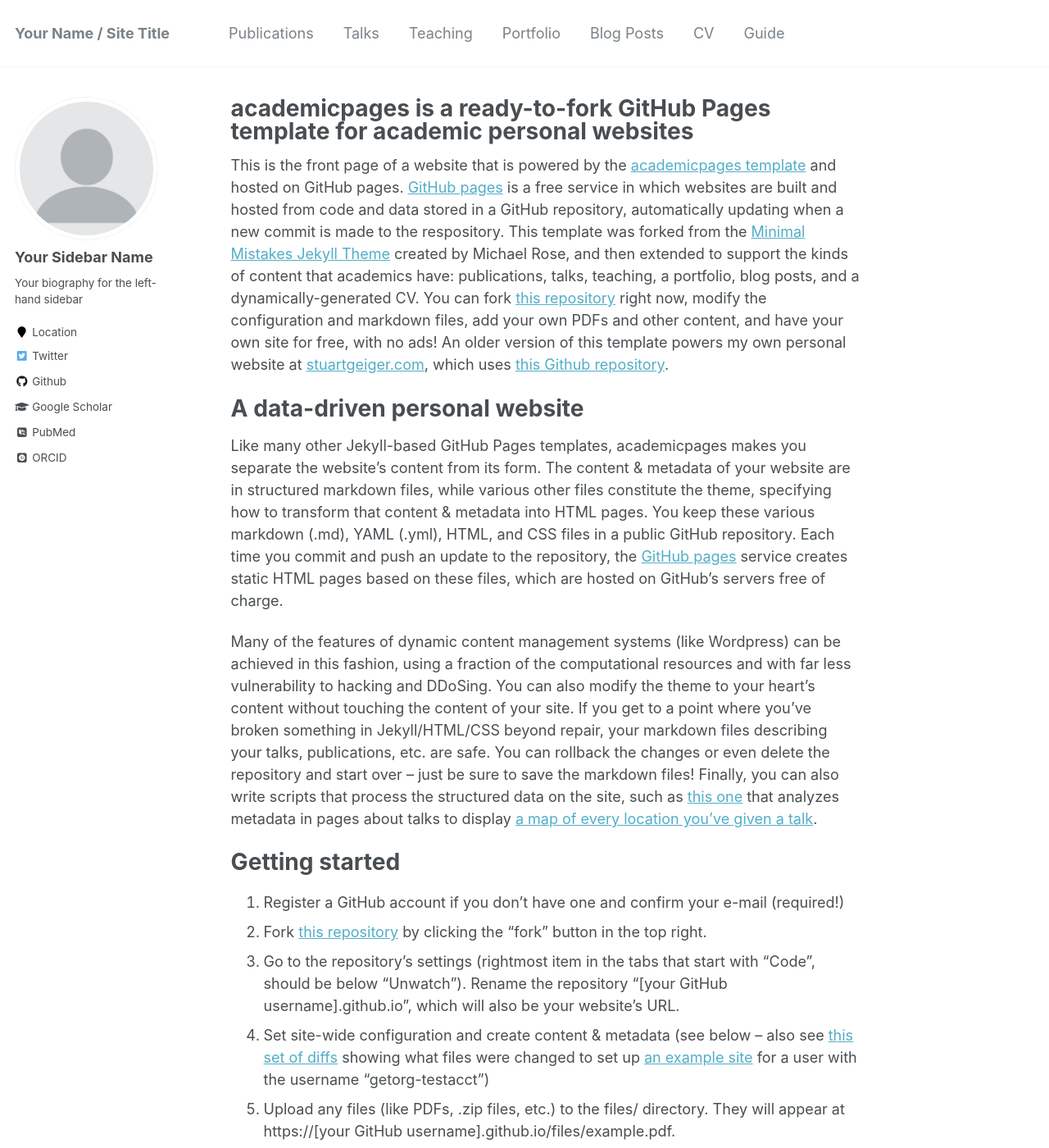
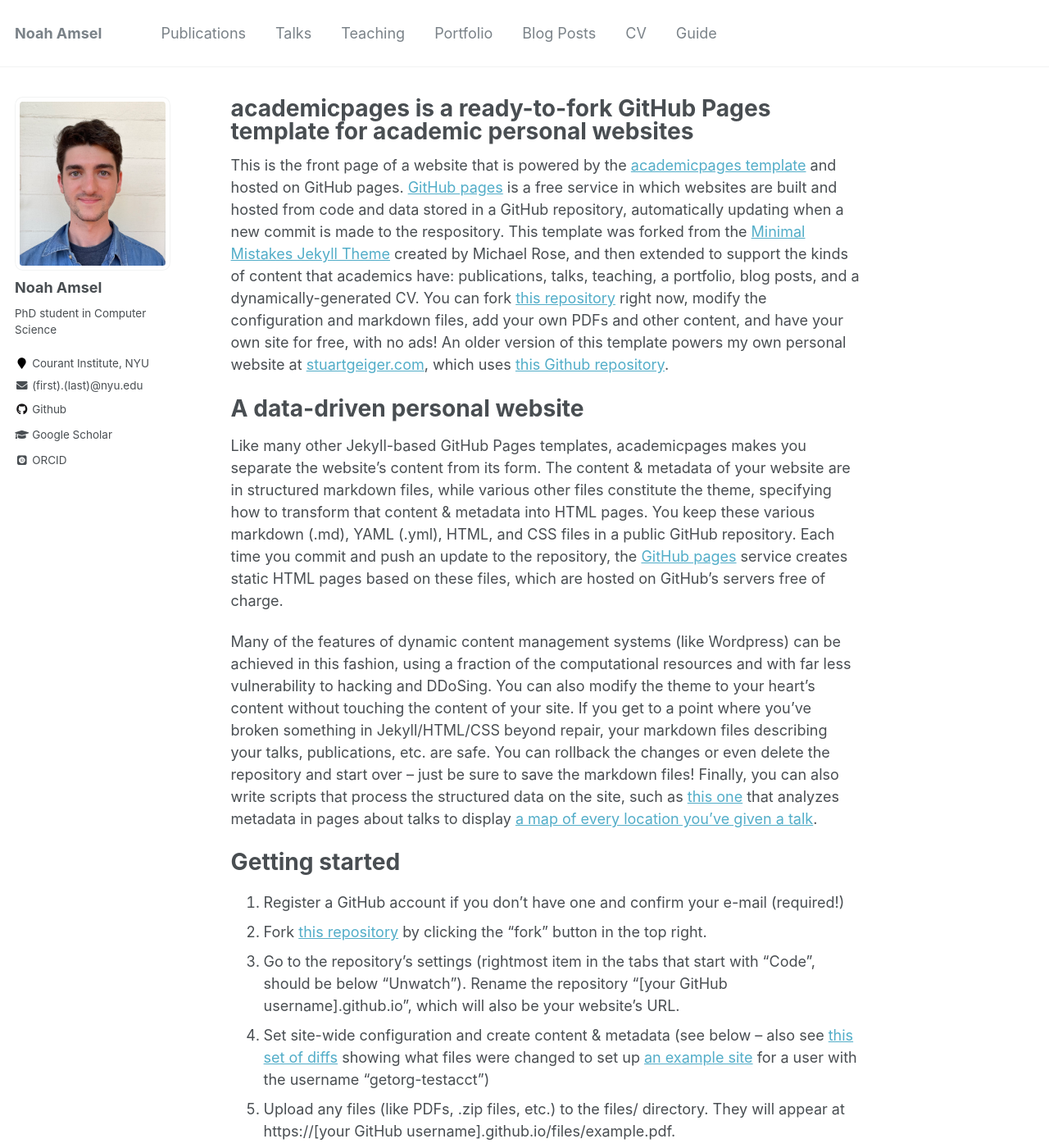
Before and after one commit to NoahAmsel/NoahAmsel.github.io, a Jekyll site: the page built from _pages/about.md, in a window 1280 px wide and 1400 px high. Shown: the whole window at 82% size. Built offline with Jekyll 4.4.1, drawn with Linux system fonts in a browser that asks for light colours; some web fonts are replaced; some of the changed text lies outside the part shown.

Commit message:
config and sidebar

```diff
--- a/_config.yml
+++ b/_config.yml
@@ -7,13 +7,13 @@
 
 # Site Settings
 locale                   : "en-US"
-title                    : "Your Name / Site Title"
+title                    : "Noah Amsel"
 title_separator          : "-"
-name                     : &name "Your Name"
-description              : &description "personal description"
-url                      : https://academicpages.github.io # the base hostname & protocol for your site e.g. "https://mmistakes.github.io"
+name                     : &name "Noah Amsel"
+description              : &description "Noah Amsel's academic website."
+url                      : https://noahamsel.github.io/ # the base hostname & protocol for your site e.g. "https://mmistakes.github.io"
 baseurl                  : "" # the subpath of your site, e.g. "/blog"
-repository               : "academicpages/academicpages.github.io"
+repository               : "NoahAmsel/NoahAmsel.github.io"
 teaser                   :  # filename of teaser fallback teaser image placed in /images/, .e.g. "500x300.png"
 breadcrumbs              : false # true, false (default)
 words_per_minute         : 160
@@ -32,7 +32,7 @@ comments:
     colorscheme          : # "light" (default), "dark"
 staticman:
   allowedFields          : ['name', 'email', 'url', 'message']
-  branch                 : "gh-pages" # "master", "gh-pages"
+  branch                 : "main" # "master", "gh-pages"
   commitMessage          : "New comment."
   filename               : comment-{@timestamp}
   format                 : "yml"
@@ -80,14 +80,14 @@ analytics:
 
 # Site Author
 author:
-  name             : "Your Sidebar Name"
-  avatar           : "profile.png"
-  bio              : "Your biography for the left-hand sidebar"
-  location         : "Location"
+  name             : "Noah Amsel"
+  avatar           : "IMG_2147_zoomed.jpg"
+  bio              : "PhD student in Computer Science"
+  location         : "Courant Institute, NYU"
   employer         :
-  pubmed           : "https://www.ncbi.nlm.nih.gov/pubmed/?term=john+snow"
-  googlescholar    : "http://yourfullgooglescholarurl.com"
-  email            :
+  pubmed           :
+  googlescholar    : "https://scholar.google.com/citations?user=vkykpWgAAAAJ"
+  email            : "(first).(last)@nyu.edu"
   researchgate     :  # example: "https://www.researchgate.net/profile/yourprofile"
   uri              :
   bitbucket        :
@@ -96,20 +96,20 @@ author:
   flickr           :
   facebook         :
   foursquare       :
-  github           : "academicpages"
+  github           : "NoahAmsel"
   google_plus      :
   keybase          :
   instagram        :
   impactstory      : #"https://profiles.impactstory.org/u/xxxx-xxxx-xxxx-xxxx"
   lastfm           :
   linkedin         :
-  orcid            : "http://orcid.org/yourorcidurl"
+  orcid            : "https://orcid.org/0000-0001-9241-8284"
   pinterest        :
   soundcloud       :
   stackoverflow    : # http://stackoverflow.com/users/123456/username
   steam            :
   tumblr           :
-  twitter          : "replacethistwitterhandle"
+  twitter          : # "replacethistwitterhandle"
   vine             :
   weibo            :
   xing             :
--- a/_includes/author-profile.html
+++ b/_includes/author-profile.html
@@ -32,7 +32,7 @@
         <li><a href="{{ author.uri }}"><i class="fas fa-fw fa-link" aria-hidden="true"></i> {{ site.data.ui-text[site.locale].website_label | default: "Website" }}</a></li>
       {% endif %}
       {% if author.email %}
-        <li><a href="mailto:{{ author.email }}"><i class="fas fa-fw fa-envelope" aria-hidden="true"></i> {{ site.data.ui-text[site.locale].email_label | default: "Email" }}</a></li>
+        <li><i class="fas fa-fw fa-envelope" aria-hidden="true"></i> {{ author.email }}</li>
       {% endif %}
       {% if author.keybase %}
         <li><a href="https://keybase.io/{{ author.keybase }}"><i class="fas fa-fw fa-key" aria-hidden="true"></i> Keybase</a></li>
--- a/_sass/_sidebar.scss
+++ b/_sass/_sidebar.scss
@@ -72,7 +72,7 @@
 .author__avatar {
   display: table-cell;
   vertical-align: top;
-  width: 36px;
+  width: 1000px; // revisit this
   // set width only, for non-square avatars
   // height: 36px;
 
@@ -83,8 +83,8 @@
   }
 
   img {
-    max-width: 175px;
-    border-radius: 50%;
+    max-width: 1000px; // revisit this
+    border-radius: 5%;
 
     @include breakpoint($large) {
       padding: 5px;
```
Also changed, not shown: images/IMG_2147_zoomed.jpg (added), 4 other files.
